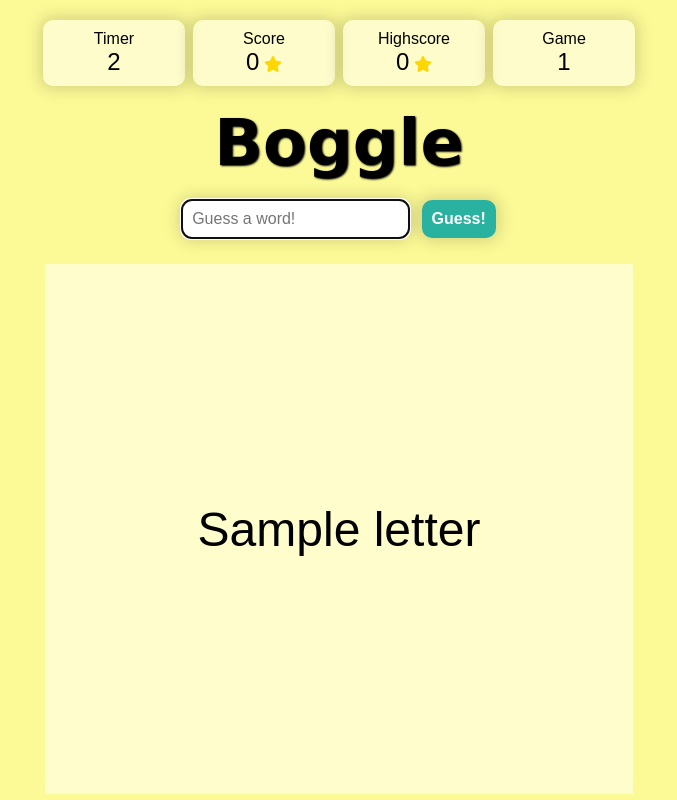
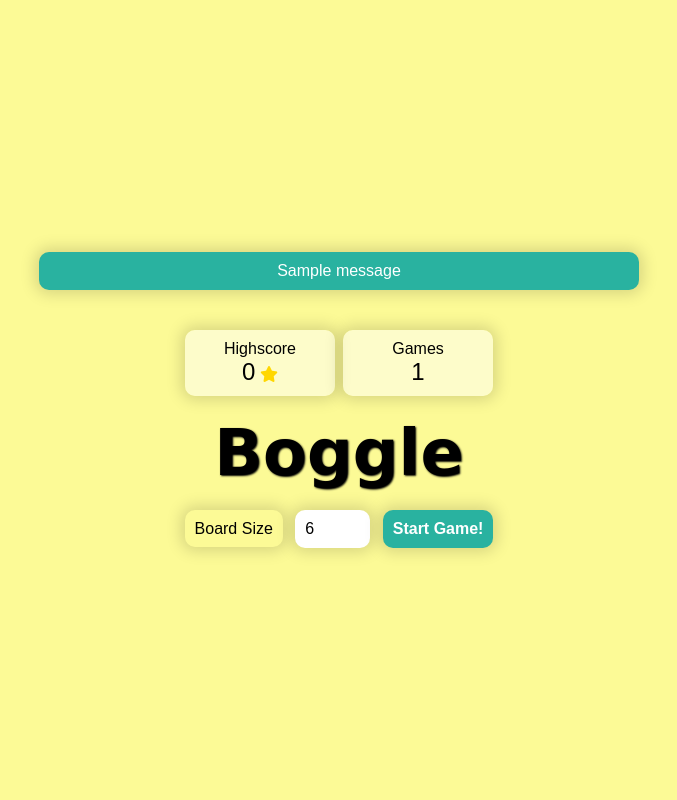
Before and after one commit to johnathan-booy/Boggle, a Flask app: template templates/index.html in a window 1280 px wide. Shown: the whole page, without its empty margins (301-978 px from the left). Run offline with Flask 2, Linux system fonts and the light colour scheme; the template is opened without the code that fills it: most values are stand-ins (such as "Sample title", 1, 10 or a date in 2020); one stand-in notice (Sample message) is shown; parts of the project's set-up code (start-up, migrations or seed data) failed here and were passed over; some libraries are stand-ins or nearby versions; some web fonts are replaced.

Commit message:
Add a homepage with size selection

```diff
--- a/app.py
+++ b/app.py
@@ -1,4 +1,4 @@
-from flask import Flask, render_template, request, session, jsonify
+from flask import Flask, render_template, request, session, jsonify, redirect, flash
 from boggle import Boggle
 
 BOARD_KEY = "board"
@@ -8,12 +8,26 @@
 
 
 @app.route('/')
-def show_boggle_board():
+def show_homepage():
     """Show boggle game"""
 
-    board = boggle_game.make_board()
+    return render_template('index.html')
+
+
+@app.route('/game')
+def show_boggle_board():
+    """Build board, store it in session and show boggle game"""
+
+    size = request.args.get('size', 6, type=int)
+
+    if size > 10:
+        return redirect('game?size=10')
+    elif size < 5:
+        return redirect('game?size=5')
+
+    board = boggle_game.make_board(size)
     session[BOARD_KEY] = board
-    return render_template('index.html', board=board)
+    return render_template('game.html', board=board)
 
 
 @app.route('/validate-word')
@@ -39,5 +53,6 @@
 
     if highscore < score:
         session['highscore'] = score
+        flash("Congratulations! You beat the highscore!")
 
-    return jsonify(brokeRecord=score > highscore, highscore=highscore, score=score)
+    return "/"
--- a/static/boggle.js
+++ b/static/boggle.js
@@ -11,7 +11,7 @@
 
 		this.score = 0;
 		this.guessedWords = new Set();
-		this.timer = 8;
+		this.timer = 60;
 
 		this.timerInterval = setInterval(this.updateTimer.bind(this), 1000);
 		this.$guessForm.on("submit", this.handleSubmit.bind(this));
@@ -73,46 +73,18 @@
 		this.$highscoreText.text(num);
 	}
 
-	updateTimer() {
+	async updateTimer() {
 		this.timer--;
 		if (this.timer <= 0) {
-			this.gameOver();
+			await this.gameOver();
 		}
 		this.$timerText.text(this.timer);
 	}
 
-	gameOver() {
+	async gameOver() {
 		clearInterval(this.timerInterval);
-		this.removeBoard();
-		this.processResult();
-		this.$newGame.removeClass("hidden");
-	}
-
-	removeBoard() {
-		this.$timer.remove();
-		this.$guessForm.remove();
-		this.$board.remove();
-	}
-
-	async processResult() {
 		const res = await axios.post("/post-score", { score: this.score });
-		this.displayResult(res.data);
-	}
-
-	displayResult(results) {
-		const { score, highscore, brokeRecord } = results;
-
-		console.log(highscore);
-		this.updateHighscore(highscore);
-
-		if (brokeRecord) {
-			this.showMessage(
-				"Congratulations, you got a new highscore!",
-				"notify-good"
-			);
-		} else {
-			this.showMessage("Nice Work!", "notify-good");
-		}
+		window.location.href = res.data;
 	}
 
 	showMessage(html, cls) {
--- a/static/style.css
+++ b/static/style.css
@@ -25,7 +25,7 @@
 	align-items: center;
 }
 
-#guess-form * {
+form * {
 	padding: 10px;
 	margin: 20px 4px;
 	border: none;
@@ -48,7 +48,8 @@
 	font-weight: 600;
 }
 
-#guess-form button {
+#guess-form button,
+#start-form button {
 	background-color: #29b2a0;
 	color: #fff;
 	font-weight: 600;
--- /dev/null
+++ b/templates/base.html
@@ -0,0 +1,33 @@
+<!DOCTYPE html>
+<html lang="en">
+
+<head>
+    <meta charset="UTF-8">
+    <meta http-equiv="X-UA-Compatible" content="IE=edge">
+    <meta name="viewport" content="width=device-width, initial-scale=1.0">
+
+    <!-- CSS -->
+    <link rel="stylesheet" href="/static/style.css">
+
+    <!-- Font Awesome -->
+    <script src="https://kit.fontawesome.com/7411db11d8.js" crossorigin="anonymous"></script>
+
+
+    {% block title %} {% endblock %}
+</head>
+
+<body>
+    <div class="vertical-center">
+        {% block content %}{% endblock %}
+    </div>
+
+    <script src="https://code.jquery.com/jquery-3.6.0.min.js"
+        integrity="sha256-/xUj+3OJU5yExlq6GSYGSHk7tPXikynS7ogEvDej/m4=" crossorigin="anonymous"></script>
+    <script src="https://unpkg.com/axios/dist/axios.js"></script>
+    <script src="/static/boggle.js"></script>
+
+    {% block script %}{% endblock %}
+
+</body>
+
+</html>
--- a/templates/index.html
+++ b/templates/index.html
@@ -1,43 +1,14 @@
-<!DOCTYPE html>
-<html lang="en">
+{% extends 'base.html' %}
 
-<head>
-    <meta charset="UTF-8">
-    <meta http-equiv="X-UA-Compatible" content="IE=edge">
-    <meta name="viewport" content="width=device-width, initial-scale=1.0">
+{% block title %}<title>Boggle Game</title>{% endblock %}
 
-    <!-- CSS -->
-    <link rel="stylesheet" href="/static/style.css">
+{% block content %}
 
-    <!-- Font Awesome -->
-    <script src="https://kit.fontawesome.com/7411db11d8.js" crossorigin="anonymous"></script>
-
-
-    <title>Boggle</title>
-</head>
-
-<body>
-    <div class="vertical-center">
-        <a href="/" id="new-game" class="hidden">New Game</a>
+{% for msg in get_flashed_messages() %}
+<div id="notify" class="notify-good">{{msg}}</div>
+{% endfor %}
 
 <div id="statistics">
-            <div id="timer" class="statistic">
-                <div class="statistic-label">
-                    Timer
-                </div>
-                <div class="statistic-content">
-                    <span>60</span>
-                </div>
-            </div>
-            <div id="score" class="statistic">
-                <div class="statistic-label">
-                    Score
-                </div>
-                <div class="statistic-content">
-                    <span>0</span>
-                    <i class="fa-solid fa-star"></i>
-                </div>
-            </div>
     <div id="highscore" class="statistic">
         <div class="statistic-label">
             Highscore
@@ -49,38 +20,18 @@
     </div>
     <div id="game-counter" class="statistic">
         <div class="statistic-label">
-                    Game
+            Games
         </div>
         <div class="statistic-content">
             <span>{{session.get('game_count', 1)}}</span>
         </div>
     </div>
 </div>
+
 <h1>Boggle</h1>
-        <form id="guess-form" method="post">
-            <input type="text" name="guess-input" id="guess-input" placeholder="Guess a word!">
-            <button type="submit">Guess!</button>
+<form action="/game" id="start-form">
+    <label for="size">Board Size</label>
+    <input type="number" name="size" id="size" value="6" min="5" max="10">
+    <button type="submit">Start Game!</button>
 </form>
-        <table id="board">
-            {% for row in board %}
-            <tr>
-                {% for letter in row %}
-                <td>{{letter}}</td>
-                {% endfor %}
-            </tr>
-            {% endfor %}
-        </table>
-        <div id="notify" class="hidden"></div>
-    </div>
-
-    <script src="https://code.jquery.com/jquery-3.6.0.min.js"
-        integrity="sha256-/xUj+3OJU5yExlq6GSYGSHk7tPXikynS7ogEvDej/m4=" crossorigin="anonymous"></script>
-    <script src="https://unpkg.com/axios/dist/axios.js"></script>
-    <script src="/static/boggle.js"></script>
-    <script>
-        let game = new BoggleGame();
-        $('#guess-input').focus()
-    </script>
-</body>
-
-</html>
+{% endblock %}
--- a/test.py
+++ b/test.py
@@ -16,7 +16,7 @@
         """Make sure information is in the session and the HTML is displayed"""
 
         with self.client:
-            response = self.client.get('/')
+            response = self.client.get('/game')
             self.assertIn(BOARD_KEY, session)
             self.assertIsNone(session.get('highscore'))
             self.assertIsNone(session.get('game-count'))
```
Also changed, not shown: templates/game.html (added, +69 -0 lines). Lines whose indentation alone changed are shown as unchanged.
